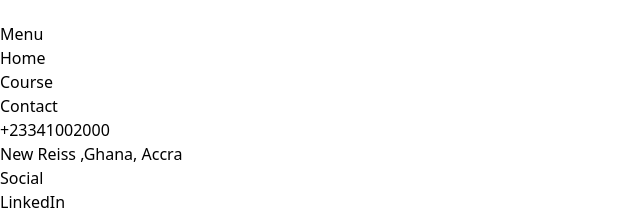
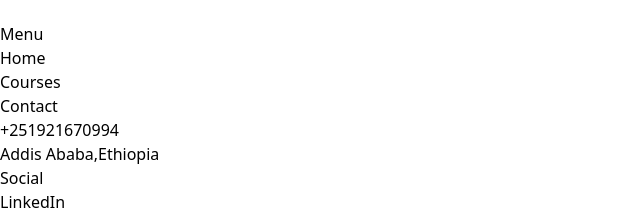
Before and after one commit to TESHU21/learning-management-system, a React (Vite) app in the folder frontend/: page /reset-password/1 in a window 1280 px wide. Shown: the part 296-512 px from the top of the page, without its empty margins (0-640 px from the left). Built offline with nearby package versions, Linux system fonts and the light colour scheme; no server answers; a web font is replaced by a local one.

Commit message:
Fix Footer

```diff
--- a/frontend/src/components/Footer.jsx
+++ b/frontend/src/components/Footer.jsx
@@ -1,6 +1,7 @@
 import React from 'react'
 import AzubiLogo1 from "../assets/svg/Azubi-Logo1.svg"
 import { Copyright,ArrowUp } from 'lucide-react'
+import { Link, NavLink } from 'react-router-dom'
 
 const Footer = () => {
   return (
@@ -17,8 +18,12 @@ const Footer = () => {
     <div>
       <ul className=' flex flex-col gap-[14px] '>
         <li className="font-semibold text-[20px] leading-8">Menu</li>
-        <li className="font-base font-inter font-normal">Home</li>
-        <li>Course</li>
+        <li className="font-base font-inter font-normal">
+          <Link to="/">Home</Link>
+        </li>
+        <li>
+          <Link to="/courses">Courses</Link>
+        </li>
       </ul>
     </div>
 
@@ -26,8 +31,8 @@ const Footer = () => {
     <div  className='sm:col-span-2 md:col-span-2'>
       <ul className=' flex flex-col gap-[14px]'>
         <li className="font-semibold text-[20px] leading-8" >Contact</li>
-        <li>+23341002000</li>
-        <li>New Reiss ,Ghana, Accra</li>
+        <li>+251921670994</li>
+        <li>Addis Ababa,Ethiopia</li>
       </ul>
     </div>
 
@@ -35,8 +40,13 @@ const Footer = () => {
     <div>
       <ul className='  flex flex-col gap-[14px]' >
         <li className="font-semibold text-[20px] leading-8">Social</li>
-        <li>LinkedIn</li>
-        <li>Facebook</li>
+       <li>
+  <a href="https://www.linkedin.com/in/teshome-mosneh-21240519a/" target="_blank" rel="noopener noreferrer">
+    LinkedIn
+  </a>
+</li>
+<li>Facebook</li>
+
       </ul>
     </div>
   </div>
```
